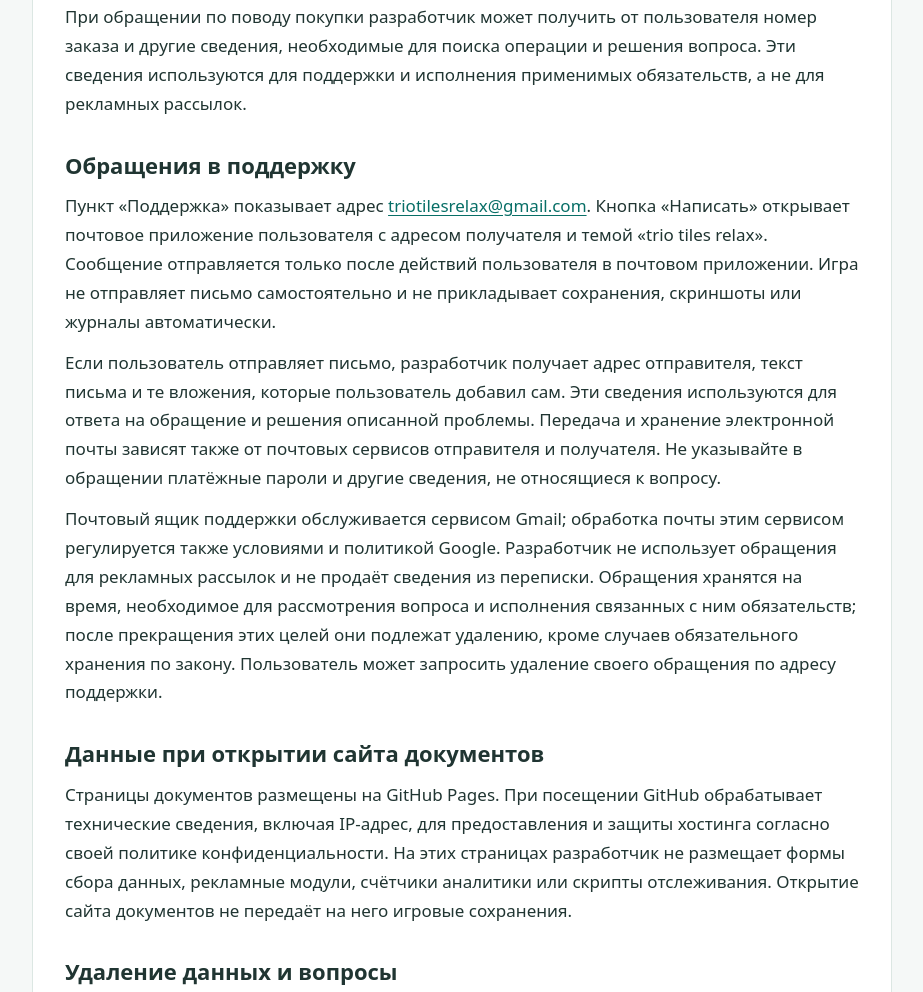
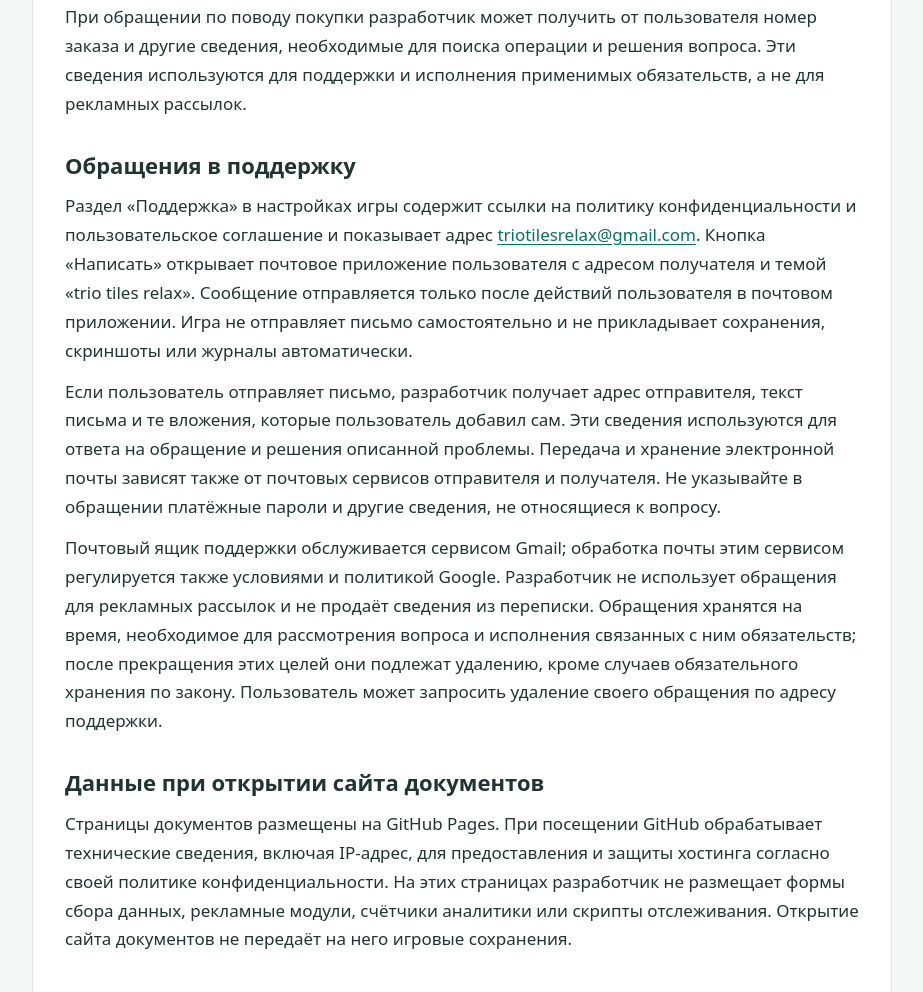
Before and after one commit to errload/triotiles-docs, a plain HTML site: page privacy.html in a window 1280 px wide. Shown: the part 1382-2374 px from the top of the page, without its empty margins (178-1101 px from the left). Drawn offline with Linux system fonts and the light colour scheme.

Commit message:
Clarify legal links location in Support

```diff
--- a/privacy.html
+++ b/privacy.html
@@ -15,7 +15,7 @@
 <p>Для проверки покупки и предоставления приобретённых объектов игра использует доступные ей сведения о товаре, идентификаторе и состоянии покупки. На устройстве сохраняются начисленные монеты, бонусы и срок VIP. Эти сведения нужны для исполнения покупки, предотвращения повторного начисления одной операции и предоставления поддержки. Срок VIP и начисления сохраняются вместе с игровым прогрессом. Сведения о платежах на стороне магазина хранятся по его правилам и требованиям законодательства.</p>
 <p>При обращении по поводу покупки разработчик может получить от пользователя номер заказа и другие сведения, необходимые для поиска операции и решения вопроса. Эти сведения используются для поддержки и исполнения применимых обязательств, а не для рекламных рассылок.</p>
 <h2>Обращения в поддержку</h2>
-<p>Пункт &#171;Поддержка&#187; показывает адрес <a href="mailto:triotilesrelax@gmail.com">triotilesrelax@gmail.com</a>. Кнопка &#171;Написать&#187; открывает почтовое приложение пользователя с адресом получателя и темой &#171;trio tiles relax&#187;. Сообщение отправляется только после действий пользователя в почтовом приложении. Игра не отправляет письмо самостоятельно и не прикладывает сохранения, скриншоты или журналы автоматически.</p>
+<p>Раздел &#171;Поддержка&#187; в настройках игры содержит ссылки на политику конфиденциальности и пользовательское соглашение и показывает адрес <a href="mailto:triotilesrelax@gmail.com">triotilesrelax@gmail.com</a>. Кнопка &#171;Написать&#187; открывает почтовое приложение пользователя с адресом получателя и темой &#171;trio tiles relax&#187;. Сообщение отправляется только после действий пользователя в почтовом приложении. Игра не отправляет письмо самостоятельно и не прикладывает сохранения, скриншоты или журналы автоматически.</p>
 <p>Если пользователь отправляет письмо, разработчик получает адрес отправителя, текст письма и те вложения, которые пользователь добавил сам. Эти сведения используются для ответа на обращение и решения описанной проблемы. Передача и хранение электронной почты зависят также от почтовых сервисов отправителя и получателя. Не указывайте в обращении платёжные пароли и другие сведения, не относящиеся к вопросу.</p>
 <p>Почтовый ящик поддержки обслуживается сервисом Gmail; обработка почты этим сервисом регулируется также условиями и политикой Google. Разработчик не использует обращения для рекламных рассылок и не продаёт сведения из переписки. Обращения хранятся на время, необходимое для рассмотрения вопроса и исполнения связанных с ним обязательств; после прекращения этих целей они подлежат удалению, кроме случаев обязательного хранения по закону. Пользователь может запросить удаление своего обращения по адресу поддержки.</p>
 <h2>Данные при открытии сайта документов</h2>
```
Also changed, not shown: terms.html (+1 -1 lines).
